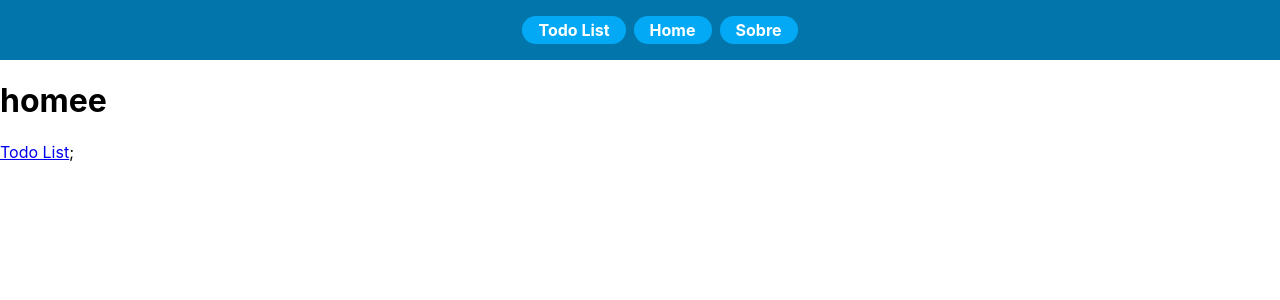
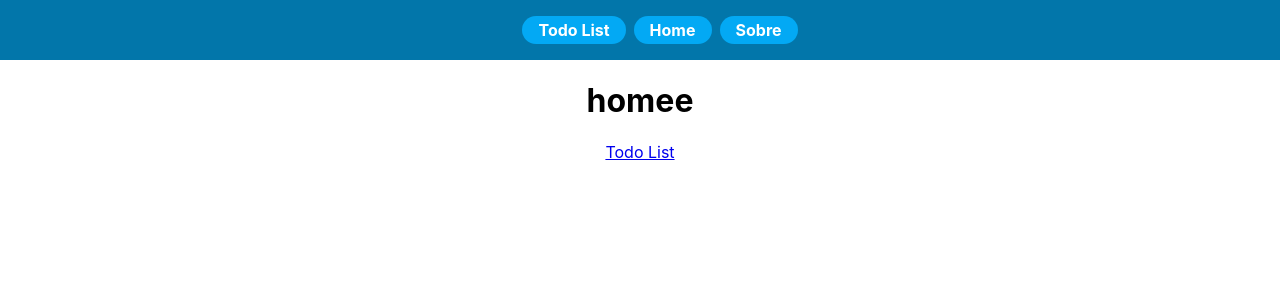
Before and after one commit to victor-magaldi/TodoList, a React (Create React App) app: page / in a window 1280 px wide. Shown: the top 300 px of the page. Built offline with nearby package versions, Linux system fonts and the light colour scheme.

Commit message:
customiza container home

```diff
--- a/src/pages/Home/index.jsx
+++ b/src/pages/Home/index.jsx
@@ -1,5 +1,7 @@
 import React, { Component } from "react";
 import { Link } from "react-router-dom";
+
+import "./styles.css";
 
 class Home extends Component {
   constructor(props) {
@@ -8,9 +10,9 @@ class Home extends Component {
   }
   render() {
     return (
-      <div>
+      <div className="container">
         <h1>homee</h1>
-        <Link to="/todo-list">Todo List</Link>;
+        <Link to="/todo-list">Todo List</Link>
       </div>
     );
   }
--- /dev/null
+++ b/src/pages/Home/styles.css
@@ -0,0 +1,7 @@
+.container {
+  width: 100vw;
+  display: flex;
+  align-items: center;
+  justify-content: center;
+  flex-direction: column;
+}
```
